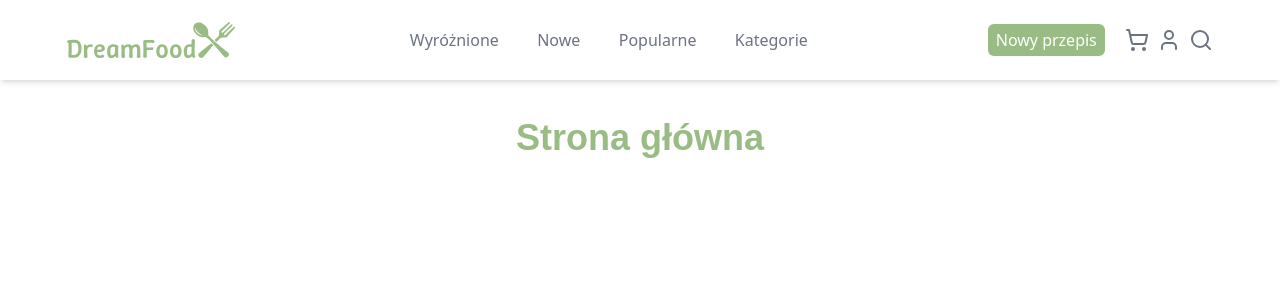
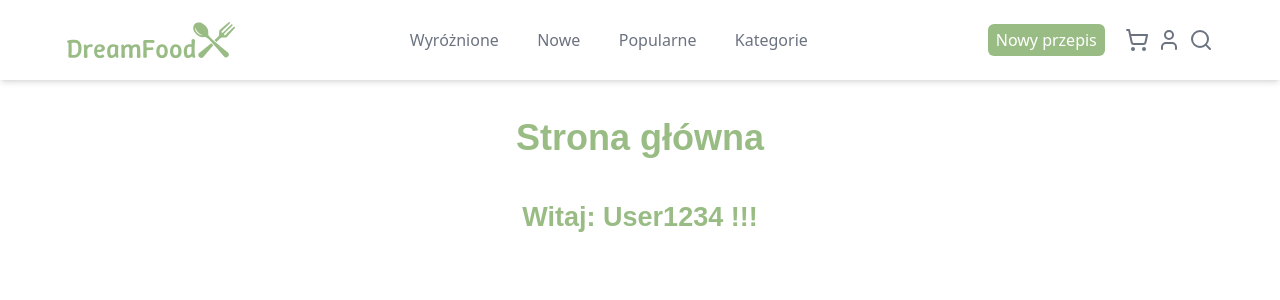
Before and after one commit to hallu-boss/dreamFoodX, a Vue app: page / in a window 1280 px wide. Shown: the top 300 px of the page. Built offline with nearby package versions, Linux system fonts and the light colour scheme; no server answers.

Commit message:
Rozdzielenie strony głównej jako osobna funkcja

```diff
--- a/src/App.tsx
+++ b/src/App.tsx
@@ -2,8 +2,10 @@ import Auth from "./components/Auth";
 import NavBar from "./components/NavBar/NavBar";
 import { useAuth } from "./hooks/useAuth";
 import {UserLogin} from "./types/dataUser"
+import {MainView} from "./components/mainView"
 
 const userLogedIn = new UserLogin("User1234", 15, 8, "example@example.com", true);
+// const userLogedIn = null;
 
 function App() {
   const user = useAuth();
@@ -14,14 +16,10 @@ function App() {
 
       {userLogedIn ?
       <div>
-        <p className="header-text">Strona główna</p>
-
+        <MainView userLogedIn={userLogedIn} />
       </div>
       :
-       <div>
-        <div>
-        {userLogedIn && <p >Zalogowany jako: {userLogedIn.email}</p>}
-        </div>
+      <div>
         <Auth />
       </div>}
 
--- /dev/null
+++ b/src/components/mainView.tsx
@@ -0,0 +1,15 @@
+// src/components/Auth.tsx
+
+
+export const MainView = ({userLogedIn}) => {
+
+  return (
+    <div>
+      <p className="header-text">Strona główna</p>
+        <div className="header-text">
+            {<p  className=" text-[75%]">Witaj: {userLogedIn.name} !!!</p>}
+
+        </div>
+    </div>
+  );
+};
--- a/src/index.css
+++ b/src/index.css
@@ -5,6 +5,7 @@
 .btn {
   @apply px-2 py-1 rounded-md font-medium text-white bg-plant-400 hover:bg-plant-500 transition;
 }
+
 
 .ico-btn {
   @apply w-6 h-6 text-gray-500 hover:text-gray-600 cursor-pointer;
@@ -20,6 +21,10 @@
 
 }
 
+.btn-size{
+  @apply  w-[25%] h-[35%] my-[0.5%]
+}
+
 .header-text {
   @apply text-plant-400 my-[3%] text-center text-4xl font-sans font-bold;
   font-family: Arial, sans-serif;
```
